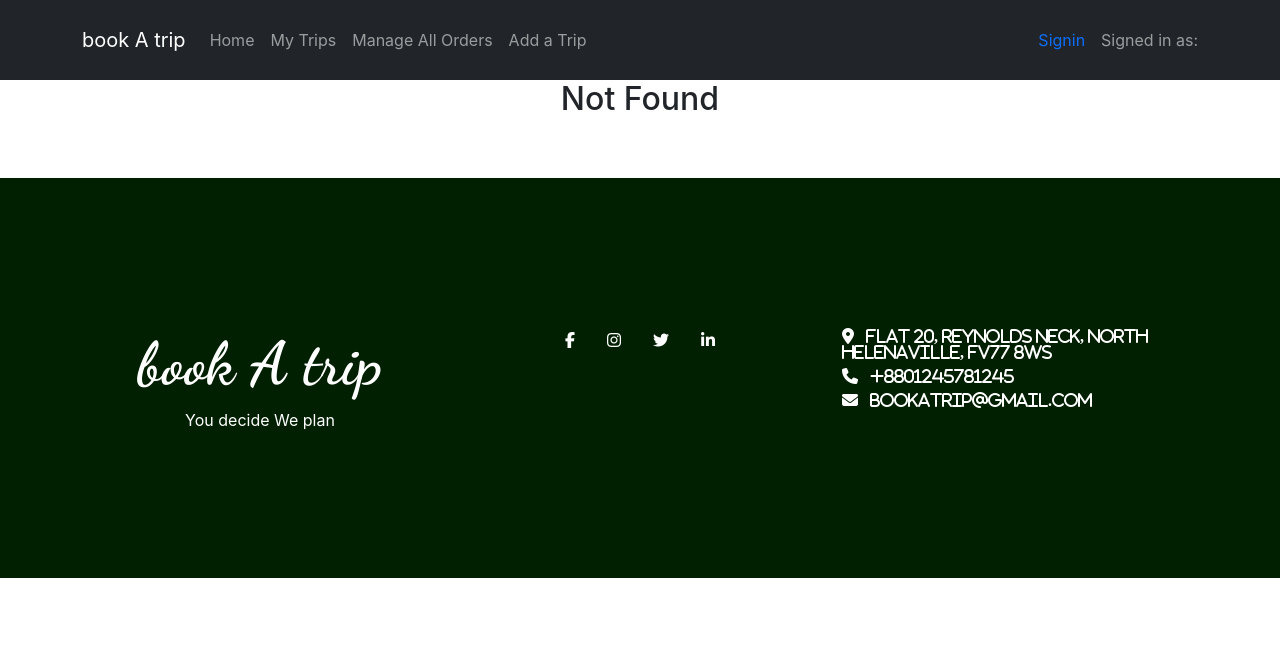
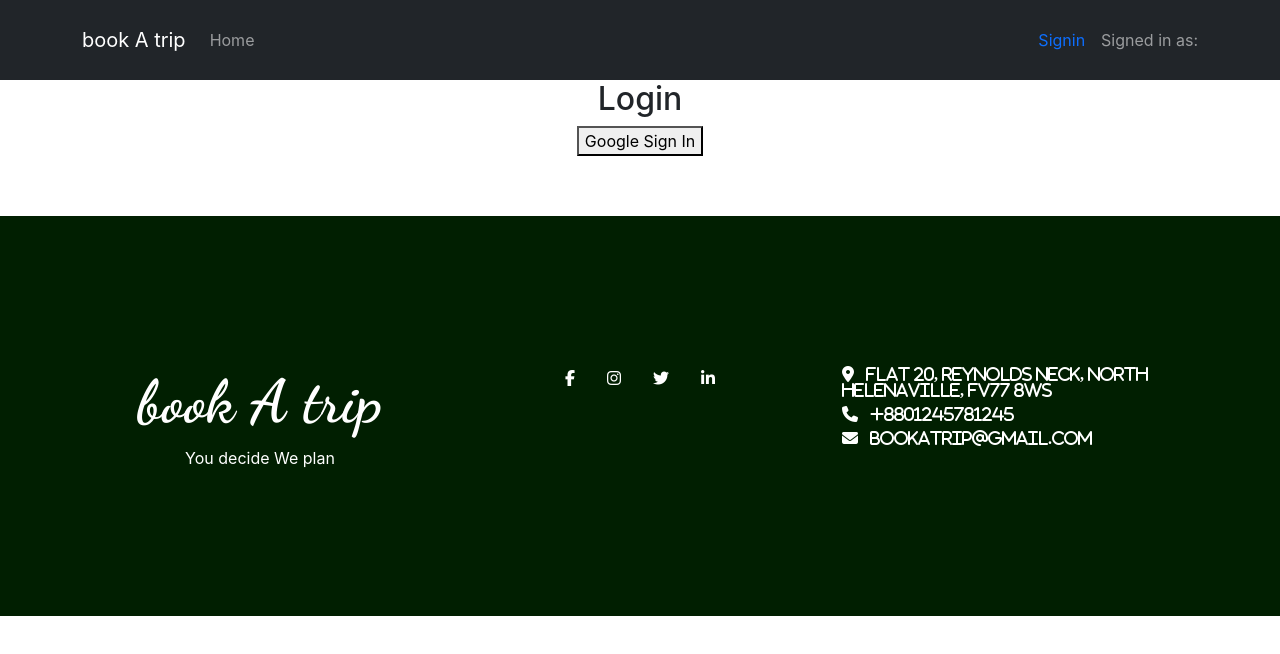
Before and after one commit to Tasnimmostari19/tourism-or-delivery-website-client-side, a React (Create React App) app: page /login in a window 1280 px wide. Shown: the top 654 px of the page. Built offline with nearby package versions, Linux system fonts and the light colour scheme; no server answers.

Commit message:
header bugs added

```diff
--- a/src/App.js
+++ b/src/App.js
@@ -9,6 +9,7 @@ import PlaceOrder from './Pages/Home/Plans/PlaceOrder/PlaceOrder';
 import AuthProvider from './contexts/AuthProvider';
 import NotFound from './Pages/NotFound/NotFound';
 import SignIn from './SignIn/SignIn';
+import PrivateRoute from './Pages/PrivateRoute/PrivateRoute';
 
 function App() {
   return (
@@ -23,12 +24,12 @@ function App() {
             <Route path='/home'>
               <Home></Home>
             </Route>
-            <Route path='/signin'>
+            <Route path='/login'>
               <SignIn></SignIn>
             </Route>
-            <Route path='/placeorder/:tripId'>
+            <PrivateRoute path='/placeorder/:tripId'>
               <PlaceOrder></PlaceOrder>
-            </Route>
+            </PrivateRoute>
             <Route path='*'>
               <NotFound></NotFound>
             </Route>
--- /dev/null
+++ b/src/Pages/PrivateRoute/PrivateRoute.js
@@ -0,0 +1,25 @@
+import React from 'react';
+import { Redirect, Route } from 'react-router';
+import useAuth from '../../hooks/useAuth';
+
+const PrivateRoute = ({ children, ...rest }) => {
+    const { user, loading } = useAuth();
+    if (loading) {
+        return 'loading';
+    }
+    return (
+        <Route
+            {...rest}
+            render={({ location }) => user.email ? children : <Redirect
+                to={{
+                    pathname: "/login",
+                    state: { from: location }
+                }}
+            ></Redirect>}
+        >
+
+        </Route>
+    );
+};
+
+export default PrivateRoute;
--- a/src/Pages/Shared/Header/Header.js
+++ b/src/Pages/Shared/Header/Header.js
@@ -16,16 +16,29 @@ const Header = () => {
                     <Nav className="me-auto">
                         <Nav.Link href="#home">Home</Nav.Link>
 
-                        <Nav.Link href="#pricing">My Trips</Nav.Link>
-                        <Nav.Link href="#pricing">Manage All Orders</Nav.Link>
-                        <Nav.Link href="#pricing">Add a Trip</Nav.Link>
+                        {user?.email ?
+                            <Nav.Link href="#pricing">My Trips</Nav.Link>
+                            :
+                            <></>
+                        }
+                        {user?.email ?
+                            <Nav.Link href="#pricing">Manage All Orders</Nav.Link>
+                            :
+                            <></>
+                        }
+                        {user?.email ?
+                            <Nav.Link href="#pricing">Add a Trip</Nav.Link>
+                            :
+                            <></>
+                        }
+
                     </Nav>
                     <Navbar.Collapse className="justify-content-end">
                         {user?.email ?
                             <Button onClick={logOut} variant="light">Signout</Button> :
-                            <Nav.Link as={Link} to="/signin">Signin</Nav.Link>}
+                            <Nav.Link as={Link} to="/login">Signin</Nav.Link>}
                         <Navbar.Text>
-                            Signed in as: <a href="#signin">{user?.displayName}</a>
+                            Signed in as: <a href="#login">{user?.displayName}</a>
                         </Navbar.Text>
                     </Navbar.Collapse>
                 </Container>
```
